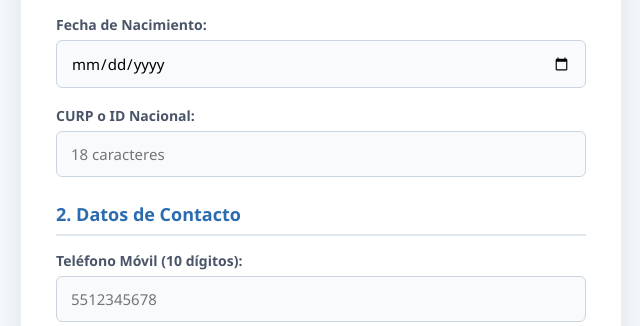
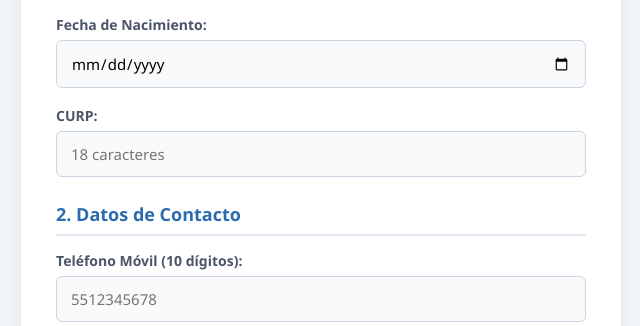
Before and after one commit to JossJLQH/formulario-credito, a Flask app: page / in a window 1280 px wide. Shown: the part 558-884 px from the top of the page, without its empty margins (319-959 px from the left). Run offline with Flask 3, Linux system fonts and the light colour scheme.

```diff
--- a/templates/index.html
+++ b/templates/index.html
@@ -47,7 +47,7 @@
             </div>
 
             <div class="campo">
-                <label for="curp">CURP o ID Nacional:</label>
+                <label for="curp">CURP:</label>
                 <input type="text" id="curp" name="curp" placeholder="18 caracteres" required>
             </div>
 
```
Also changed, not shown: 1 other file.
